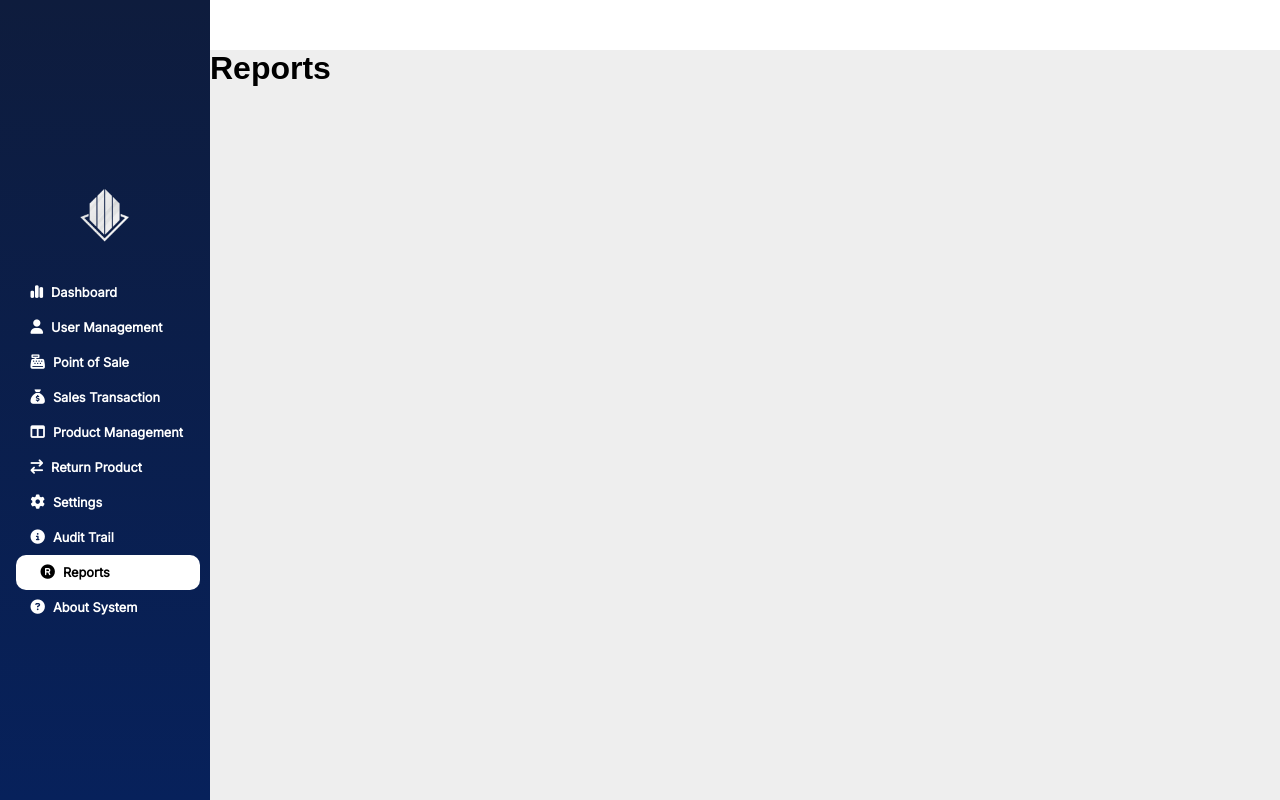
After one commit to darknorth10/Capstone_System, a Django app: page /Reports/ in a window 1280 px wide. The commit adds this page. Run offline with Django 4.2, Linux system fonts and the light colour scheme; some libraries are stand-ins or nearby versions.

Commit message:
navbar no minimize done

```diff
--- a/AboutSystem/urls.py
+++ b/AboutSystem/urls.py
@@ -1,5 +1,5 @@
 from django.urls import path
 from . import views
 urlpatterns = [
-  path('', views.about_system)
+  path('', views.about_system, name='about_system')
 ]
--- a/AuditTrail/urls.py
+++ b/AuditTrail/urls.py
@@ -0,0 +1,6 @@
+from django.urls import path
+from . import views
+
+urlpatterns = [
+  path('', views.audit_trail, name='audit_trail'),
+]
--- a/AuditTrail/views.py
+++ b/AuditTrail/views.py
@@ -1,3 +1,5 @@
 from django.shortcuts import render
 
 # Create your views here.
+def audit_trail(request):
+  return render(request, 'UserInterface/audit_trail.html')
--- a/ProductManagement/urls.py
+++ b/ProductManagement/urls.py
@@ -0,0 +1,6 @@
+from django.urls import path
+from . import views
+
+urlpatterns = [
+  path('', views.product_management, name='product_management')
+]
--- a/ProductManagement/views.py
+++ b/ProductManagement/views.py
@@ -1,3 +1,6 @@
 from django.shortcuts import render
 
 # Create your views here.
+
+def product_management(request):
+  return render(request, 'UserInterface/product_management.html')
--- a/Reports/urls.py
+++ b/Reports/urls.py
@@ -0,0 +1,6 @@
+from django.urls import path
+from . import views
+
+urlpatterns = [
+  path('', views.reports, name="reports"),
+]
--- a/Reports/views.py
+++ b/Reports/views.py
@@ -1,3 +1,5 @@
 from django.shortcuts import render
 
 # Create your views here.
+def reports(request):
+  return render(request, 'UserInterface/reports.html')
--- a/ReturnProduct/urls.py
+++ b/ReturnProduct/urls.py
@@ -0,0 +1,6 @@
+from django.urls import path
+from . import views
+
+urlpatterns = [
+  path('', views.return_product, name='return_product'),
+]
--- a/ReturnProduct/views.py
+++ b/ReturnProduct/views.py
@@ -1,3 +1,5 @@
 from django.shortcuts import render
 
 # Create your views here.
+def return_product(request):
+  return render(request, 'UserInterface/return_product.html')
--- a/SIS_Dunmark_Tileshop/urls.py
+++ b/SIS_Dunmark_Tileshop/urls.py
@@ -24,6 +24,12 @@ urlpatterns = [
     path('UserManagement/', include('UserManagement.urls')),
     path('POS/', include('PointOfSale.urls')),
     path('Sales_transaction/', include('SalesTransaction.urls')),
+    path('Product_management/', include('ProductManagement.urls')),
+    path('Return_product/', include('ReturnProduct.urls')),
+    path('Settings/', include('Settings.urls')),
+    path('Audit_trail/', include('AuditTrail.urls')),
+    path('Reports/', include('Reports.urls')),
+    path('About_system/', include('AboutSystem.urls')),
 
     #PATH('SALESTRANSACTION/', INCLUDE('SALESTRANSACTION.URLS')),
     #PATH('PRODUCTMANAGEMENT/', INCLUDE('PRODUCTMANAGEMENT.URLS')),
--- a/Settings/urls.py
+++ b/Settings/urls.py
@@ -0,0 +1,6 @@
+from django.urls import path
+from . import views
+
+urlpatterns = [
+  path('', views.settings, name='settings'),
+]
--- a/Settings/views.py
+++ b/Settings/views.py
@@ -1,3 +1,5 @@
 from django.shortcuts import render
 
 # Create your views here.
+def settings(request):
+  return render(request, 'UserInterface/settings.html')
--- a/static/css/UI.css
+++ b/static/css/UI.css
@@ -68,8 +68,6 @@ background: linear-gradient(0deg, rgba(7,33,91,1) 0%, rgba(14,28,61,1) 100%);
 
 .sidenav-menu i {
     font-size: 0.9rem;
-    position: relative;
-    top: 1px;
     margin-right: 8px;
 }
 
--- a/templates/UserInterface/about_system.html
+++ b/templates/UserInterface/about_system.html
@@ -0,0 +1,5 @@
+{% extends 'UserInterface/base.html' %}
+
+{%  block content %}
+<h1>ABOUT SYSTEM</h1>
+{%  endblock %}
--- /dev/null
+++ b/templates/UserInterface/audit_trail.html
@@ -0,0 +1,5 @@
+{% extends 'UserInterface/base.html' %}
+
+{% block content %}
+<h1>Audit Trail</h1>
+{% endblock %}
--- a/templates/UserInterface/base.html
+++ b/templates/UserInterface/base.html
@@ -26,15 +26,15 @@
             <img src="{% static 'images/LogoMakerCa-1671720038103.png' %}" alt="">
             <ul type="none" class="sidenav-menu">
                 <li><a {% if request.resolver_match.url_name == "dashboard" %} id="nav-active" {% endif %} href="{% url 'dashboard' %}"><i class="fa-solid fa-chart-simple"></i><span>Dashboard</span></a></li>
-                <li><a href="{% url 'usermanagement' %}" {% if request.resolver_match.url_name == "usermanagement" %} id="nav-active" {% endif %}><i class="fa-solid fa-gear"></i><span>User Management</span></a></li>
+                <li><a href="{% url 'usermanagement' %}" {% if request.resolver_match.url_name == "usermanagement" %} id="nav-active" {% endif %}><i class="fa-solid fa-user"></i><span>User Management</span></a></li>
                 <li><a href="{% url 'pos' %}" {% if request.resolver_match.url_name == "pos" %} id="nav-active" {% endif %}><i class="fa-solid fa-cash-register"></i><span>Point of Sale</span></a></li>
                 <li><a href="{% url 'sales_transaction' %}" {% if request.resolver_match.url_name == "sales_transaction" %} id="nav-active" {% endif %}><i class="fa-solid fa-sack-dollar"></i><span>Sales Transaction</span></a></li>
-                <li><a href="#"><i class="fa-solid fa-table-columns"></i><span>Product Management</span></a></li>
-                <li><a href="#"><i class="fa-solid fa-gear"></i><span>Return Product</span></a></li>
-                <li><a href="#"><i class="fa-solid fa-gear"></i><span>Settings</span></a></li>
-                <li><a href="#"><i class="fa-solid fa-gear"></i><span>Audit Trail</span></a></li>
-                <li><a href="#"><i class="fa-solid fa-gear"></i><span>Reports</span></a></li>
-                <li><a href="#"><i class="fa-solid fa-gear"></i><span>About System</span></a></li>
+                <li><a href="{% url 'product_management' %}" {% if request.resolver_match.url_name == "product_management" %} id="nav-active" {% endif %}><i class="fa-solid fa-table-columns"></i><span>Product Management</span></a></li>
+                <li><a href="{% url 'return_product' %}" {% if request.resolver_match.url_name == "return_product" %} id="nav-active" {% endif %}><i class="fa-solid fa-arrow-right-arrow-left"></i><span>Return Product</span></a></li>
+                <li><a href="{% url 'settings' %}" {% if request.resolver_match.url_name == "settings" %} id="nav-active" {% endif %}><i class="fa-solid fa-gear"></i><span>Settings</span></a></li>
+                <li><a href="{% url 'audit_trail' %}" {% if request.resolver_match.url_name == "audit_trail" %} id="nav-active" {% endif %}><i class="fa-solid fa-circle-info"></i><span>Audit Trail</span></a></li>
+                <li><a href="{% url 'reports' %}" {% if request.resolver_match.url_name == "reports" %} id="nav-active" {% endif %}><i class="fa-solid fa-registered"></i><span>Reports</span></a></li>
+                <li><a href="{% url 'about_system' %}" {% if request.resolver_match.url_name == "about_system" %} id="nav-active" {% endif %}><i class="fa-solid fa-circle-question"></i><span>About System</span></a></li>
             </ul>
         </div>
 
--- /dev/null
+++ b/templates/UserInterface/reports.html
@@ -0,0 +1,5 @@
+{% extends 'UserInterface/base.html' %}
+
+{% block content %}
+<h1>Reports</h1>
+{% endblock %}
--- /dev/null
+++ b/templates/UserInterface/return_product.html
@@ -0,0 +1,5 @@
+{% extends 'UserInterface/base.html' %}
+
+{% block content %}
+<h1>Return Product</h1>
+{% endblock %}
--- /dev/null
+++ b/templates/UserInterface/settings.html
@@ -0,0 +1,5 @@
+{% extends 'UserInterface/base.html' %}
+
+{% block content %}
+<h1>Settings</h1>
+{% endblock %}
```
Also changed, not shown: templates/UserInterface/product_management.html (added, +7 -0 lines).
